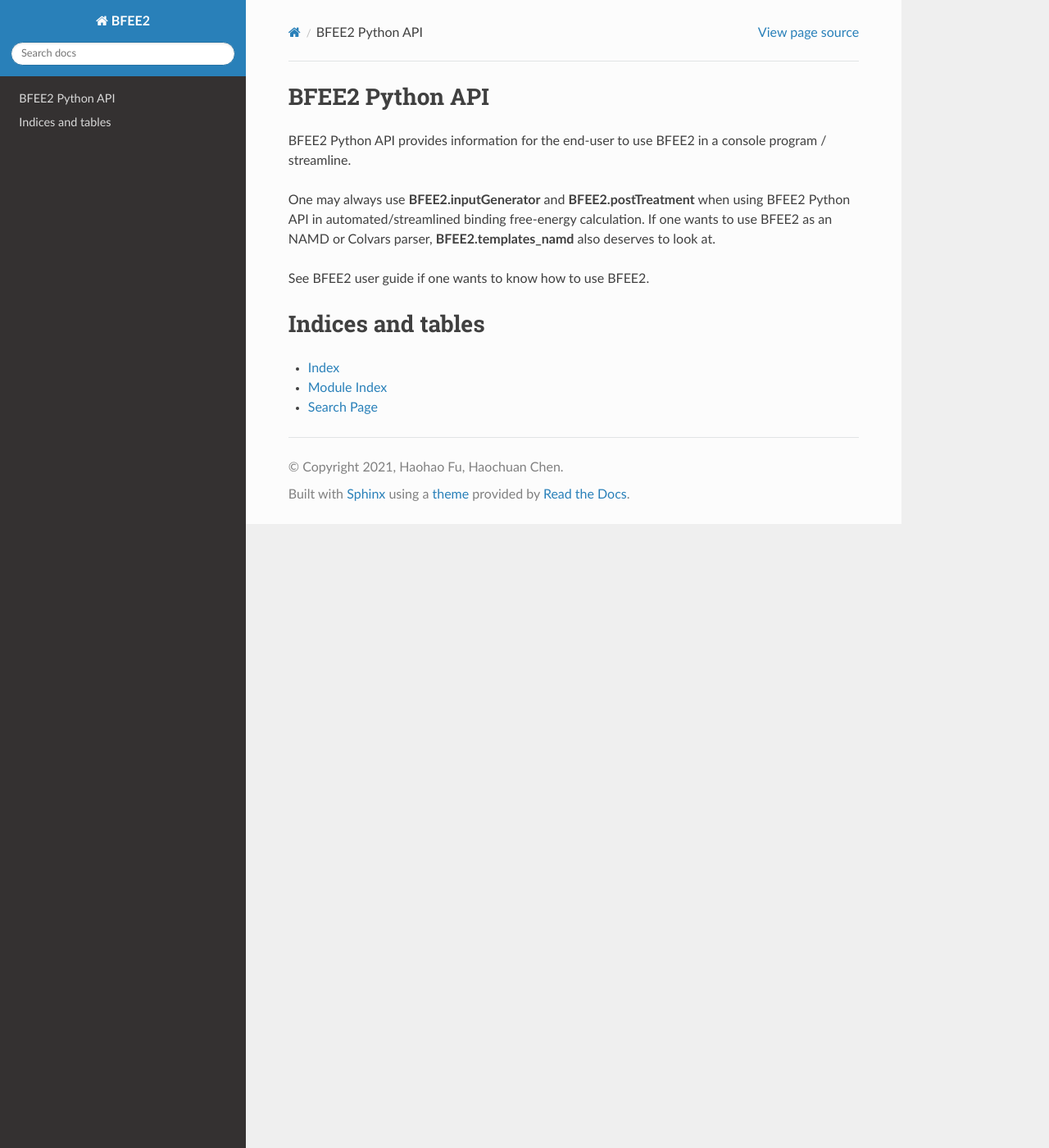
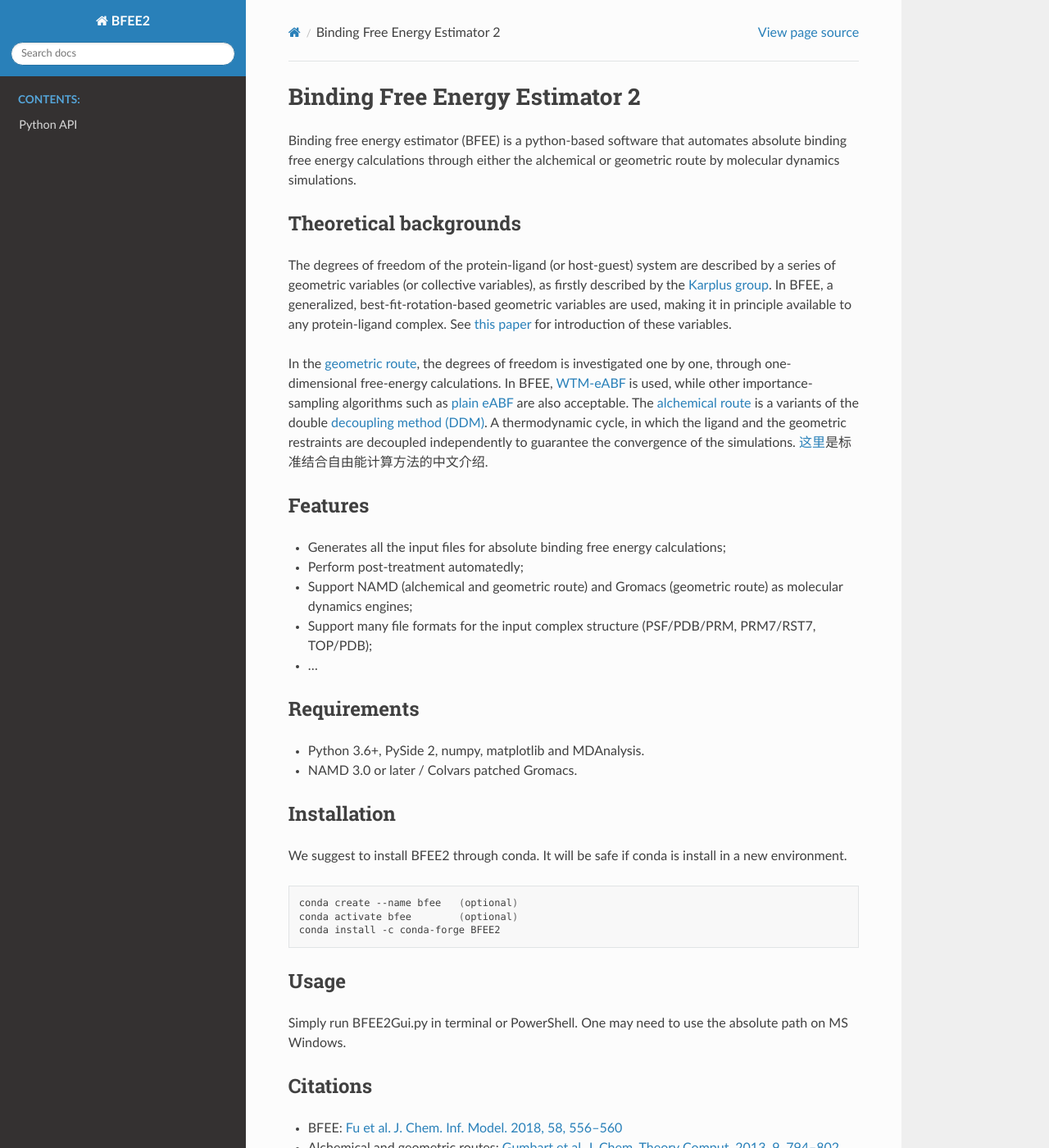
Before and after one commit to fhh2626/BFEE2, a Sphinx documentation site: the page built from docs/API/source/index.rst, in a window 1280 px wide and 1400 px high. Shown: the whole window at 82% size. Built offline with Sphinx 7.4.7 and the Read the Docs theme 2.0.0, drawn with Linux system fonts in a browser that asks for light colours; some of the changed text lies outside the part shown.

Commit message:
Revise the sphinx documentation.

```diff
--- a/docs/API/source/index.rst
+++ b/docs/API/source/index.rst
@@ -3,19 +3,100 @@
    You can adapt this file completely to your liking, but it should at least
    contain the root `toctree` directive.
 
-BFEE2 Python API
+Binding Free Energy Estimator 2
 =================================
 
-BFEE2 Python API provides information for the end-user to use BFEE2 in a console program / streamline.
+Binding free energy estimator (BFEE) is a python-based software that automates absolute binding free energy calculations through either the alchemical or geometric route by molecular dynamics simulations.
 
-One may always use **BFEE2.inputGenerator** and **BFEE2.postTreatment** when using BFEE2 Python API in automated/streamlined binding free-energy calculation.
-If one wants to use BFEE2 as an NAMD or Colvars parser, **BFEE2.templates_namd** also deserves to look at.
+Theoretical backgrounds
+-----------------------
 
-See BFEE2 user guide if one wants to know how to use BFEE2.
+The degrees of freedom of the protein-ligand (or host-guest) system are described by a series of geometric variables (or collective variables), as firstly described by the `Karplus group`_. In BFEE, a generalized, best-fit-rotation-based geometric variables are used, making it in principle available to any protein-ligand complex. See `this paper`_ for introduction of these variables.
+
+In the `geometric route`_, the degrees of freedom is investigated one by one, through one-dimensional free-energy calculations. In BFEE, `WTM-eABF`_ is used, while other importance-sampling algorithms such as `plain eABF`_ are also acceptable. The `alchemical route`_ is a variants of the double `decoupling method (DDM)`_. A thermodynamic cycle, in which the ligand and the geometric restraints are decoupled independently to guarantee the convergence of the simulations.
+`这里`_\ 是标准结合自由能计算方法的中文介绍.
+
+.. External Links
+
+.. _`这里`: http://sioc-journal.cn/Jwk_hxxb/CN/10.6023/A20100489
+.. _`Karplus group`: https://pubs.acs.org/doi/abs/10.1021/jp0217839
+.. _`this paper`: https://pubs.acs.org/doi/abs/10.1021/acs.jctc.7b00791
+.. _`geometric route`: https://pubs.acs.org/doi/10.1021/ct3008099
+.. _`WTM-eABF`: https://pubs.acs.org/doi/abs/10.1021/acs.accounts.9b00473
+.. _`plain eABF`: https://pubs.acs.org/doi/abs/10.1021/acs.jctc.6b00447
+.. _`alchemical route`: https://pubs.acs.org/doi/10.1021/ct3008099
+.. _`decoupling method (DDM)`: https://www.sciencedirect.com/science/article/pii/S0006349597787563
+
+.. Hide the contents from the front page because they are already in
+.. the side bar in the Alabaster sphinx style; requires Alabaster
+.. config sidebar_includehidden=True (default)
+
+Features
+--------
+
+- Generates all the input files for absolute binding free energy calculations;
+- Perform post-treatment automatedly;
+- Support NAMD (alchemical and geometric route) and Gromacs (geometric route) as molecular dynamics engines;
+- Support many file formats for the input complex structure (PSF/PDB/PRM, PRM7/RST7, TOP/PDB);
+- ...
+
+Requirements
+------------
+
+- Python 3.6+, PySide 2, numpy, matplotlib and MDAnalysis.
+- NAMD 3.0 or later / Colvars patched Gromacs.
+
+Installation
+------------
+
+We suggest to install BFEE2 through conda. It will be safe if conda is install in a new environment.
+
+.. code-block:: bash
+
+    conda create --name bfee   (optional)
+    conda activate bfee        (optional)
+    conda install -c conda-forge BFEE2
+
+Usage
+-----
+
+Simply run BFEE2Gui.py in terminal or PowerShell. One may need to use the absolute path on MS Windows.
+
+
+.. Contents
+.. ========
+
+Citations
+---------
+
+- BFEE: `Fu et al. J. Chem. Inf. Model. 2018, 58, 556–560`_
+- Alchemical and geometric routes: `Gumbart et al. J. Chem. Theory Comput. 2013, 9, 794–802`_
+- WTM-eABF: `Fu et al. Acc. Chem. Res. 2019, 52, 3254–3264`_ and `Fu et al. J. Phys. Chem. Lett. 2018, 9, 4738–4745`_
+- Collective variables: `Fu et al. J. Chem. Theory Comput. 2017, 13, 5173–5178`_
+
+.. External links
+
+.. _`Fu et al. J. Chem. Inf. Model. 2018, 58, 556–560`: https://pubs.acs.org/doi/10.1021/acs.jcim.7b00695
+.. _`Gumbart et al. J. Chem. Theory Comput. 2013, 9, 794–802`: https://pubs.acs.org/doi/abs/10.1021/ct3008099
+.. _`Fu et al. Acc. Chem. Res. 2019, 52, 3254–3264`: https://pubs.acs.org/doi/abs/10.1021/acs.accounts.9b00473
+.. _`Fu et al. J. Phys. Chem. Lett. 2018, 9, 4738–4745`: https://pubs.acs.org/doi/abs/10.1021/acs.jpclett.8b01994
+.. _`Fu et al. J. Chem. Theory Comput. 2017, 13, 5173–5178`: https://pubs.acs.org/doi/abs/10.1021/acs.jctc.7b00791
+
+Contact us
+----------
+
+Technique issues: Haohao Fu (fhh2626@mail.nankai.edu.cn) and Haochuan Chen (yjcoshc@mail.nankai.edu.cn)
+
+This software is under the `GPLv3`_ license. For more information about the copyright of BFEE, contact the corresponding authors of the aforementioned papers (wscai@nankai.edu.cn, Christophe.Chipot@univ-lorraine.fr).
+
+.. _`GPLv3`: https://www.gnu.org/licenses/gpl-3.0.en.html
 
 .. toctree::
-   :maxdepth: 2
+   :maxdepth: 4
    :caption: Contents:
+   :hidden:
+
+   python_api
 
 Indices and tables
 ==================
--- a/docs/API/source/modules.rst
+++ /dev/null
@@ -1,7 +0,0 @@
-BFEE2
-=====
-
-.. toctree::
-   :maxdepth: 4
-
-   BFEE2
--- /dev/null
+++ b/docs/API/source/python_api.rst
@@ -0,0 +1,19 @@
+Python API
+=============
+
+BFEE2 Python API provides information for the end-user to use BFEE2 in a console program / streamline.
+
+One may always use **BFEE2.inputGenerator** and **BFEE2.postTreatment** when using BFEE2 Python API in automated/streamlined binding free-energy calculation.
+If one wants to use BFEE2 as an NAMD or Colvars parser, **BFEE2.templates_namd** also deserves to look at.
+
+See BFEE2 user guide if one wants to know how to use BFEE2.
+
+.. toctree::
+   :maxdepth: 4
+
+   BFEE2.commonTools
+   BFEE2.gui
+   BFEE2.inputGenerator
+   BFEE2.templates_namd
+   BFEE2.templates_gromacs
+   BFEE2.postTreatment
```
Also changed, not shown: docs/API/source/BFEE2.commonTools.rst (+4 -15 lines), docs/API/source/BFEE2.doc.rst (deleted, +0 -10 lines), docs/API/source/BFEE2.gui.rst (added, +7 -0 lines), docs/API/source/BFEE2.inputGenerator.rst (added, +7 -0 lines), docs/API/source/BFEE2.postTreatment.rst (added, +7 -0 lines), docs/API/source/BFEE2.rst (deleted, +0 -57 lines), docs/API/source/BFEE2.templates_gromacs.rst (+3 -15 lines), docs/API/source/BFEE2.templates_namd.rst (+4 -15 lines), docs/API/source/BFEE2.templates_readme.rst (deleted, +0 -10 lines).
